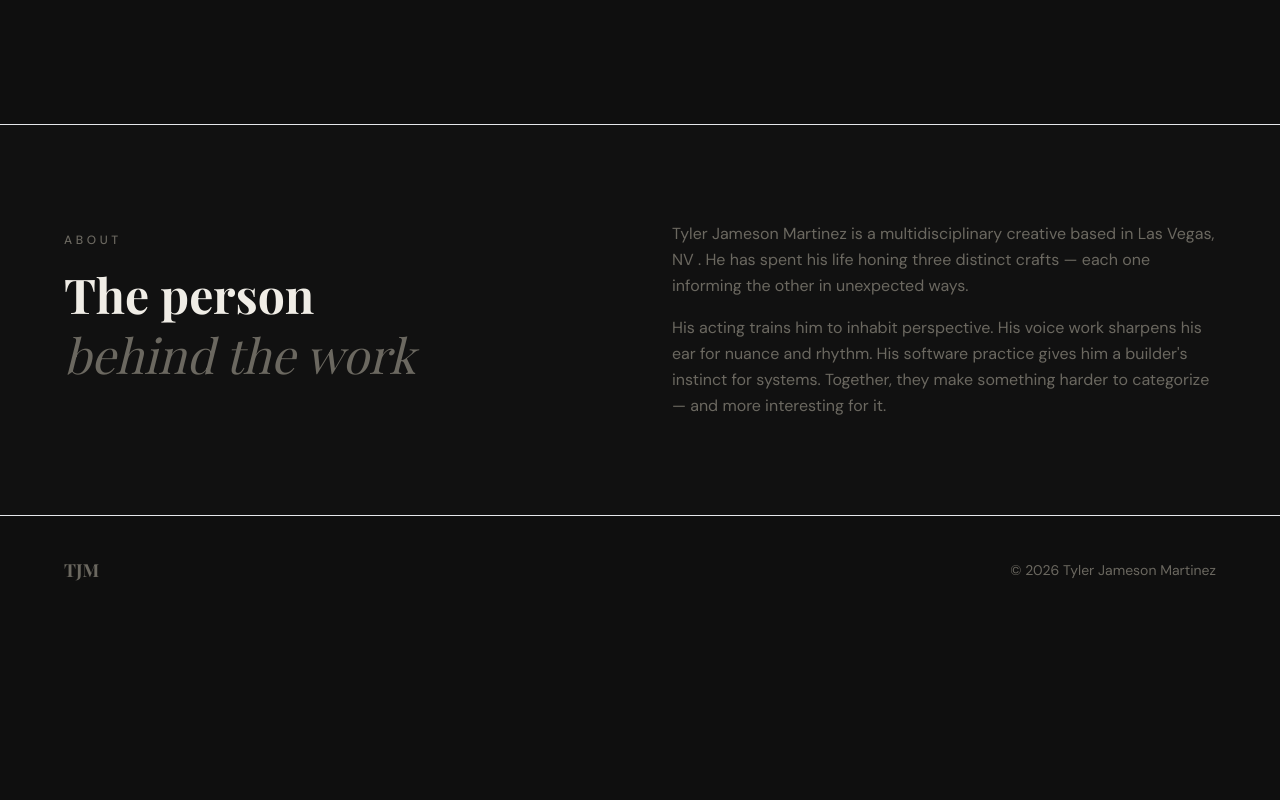
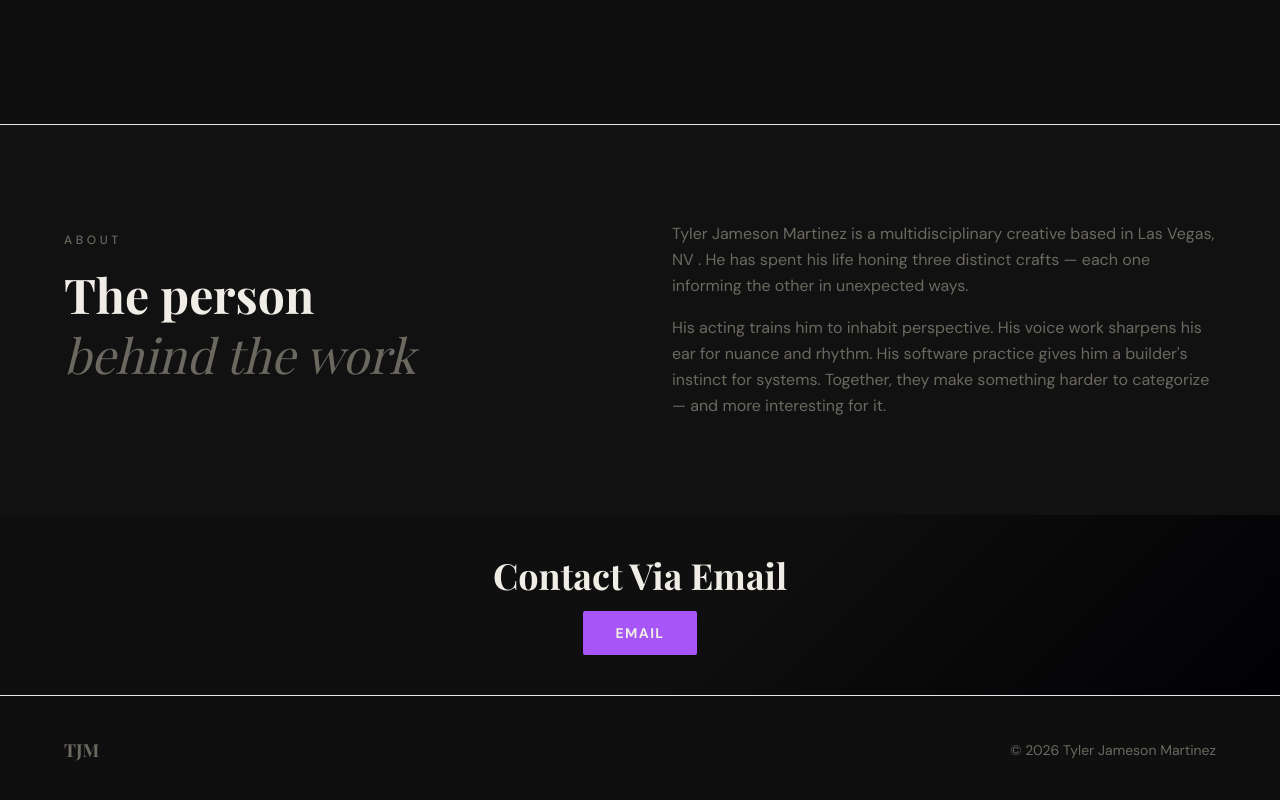
Before and after one commit to tytyjameson/tyler-web-portfolio, a Next.js app: page / in a window 1280 px wide. Shown: the part 1288-2088 px from the top of the page. Before the commit the page ends 1912 px from the top, so only its background shows below. Built offline with nearby package versions, Linux system fonts and the light colour scheme.

Commit message:
small updates to home page for contract info

```diff
--- a/app/acting/page.tsx
+++ b/app/acting/page.tsx
@@ -85,7 +85,7 @@ export default function ActingPage() {
           Reel and sides available on request. Happy to self-tape or schedule a read.
         </p>
         <a
-          href="mailto:tm6002005@gmail.com"
+          href="mailto:tylerjamesonm@gmail.com"
           className="inline-block font-body text-sm font-semibold tracking-widest uppercase px-8 py-3 rounded-sm transition-all hover:-translate-y-px"
           style={{ background: '#e8514a', color: '#0f0f0f' }}
         >
--- a/app/page.tsx
+++ b/app/page.tsx
@@ -142,6 +142,21 @@ export default function HomePage() {
           </div>
         </div>
       </section>
+      <section
+        className="rounded-sm p-10 text-center"
+        style={{ background: 'linear-gradient(135deg, #0f0f0f 55%, #010003)' }}
+      >
+        <h3 className="font-display text-4xl font-bold mb-4">Contact Via Email</h3>
+        <div className="flex gap-4 justify-center flex-wrap">
+          <a
+            href="mailto:tm6002005@gmail.com"
+            className="inline-block font-body text-sm font-semibold tracking-widest uppercase px-8 py-3 rounded-sm transition-all hover:-translate-y-px"
+            style={{ background: '#a855f7', color: '#f0ede6' }}
+          >
+            Email
+          </a>
+        </div>
+      </section>
 
       {/* Footer */}
       <footer className="border-t border-white/8 py-10 px-8">
```
